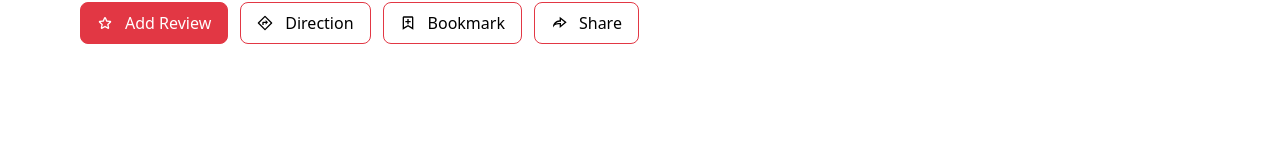
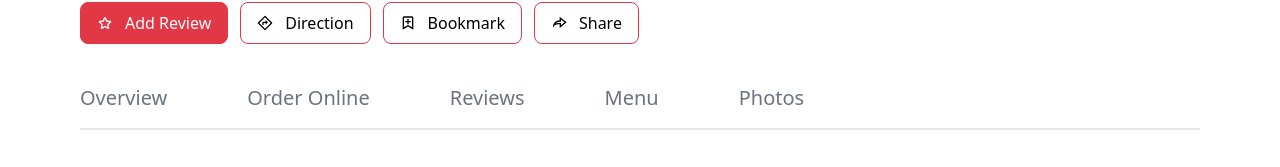
Before and after one commit to ananya-01/Zomato_Clone, a React (Create React App) app in the folder client/: page /restaurant/1 in a window 1280 px wide. Shown: the part 652-819 px from the top of the page. Built offline with nearby package versions, Linux system fonts and the light colour scheme.

Commit message:
Add restaurant tabs

```diff
--- a/client/src/App.jsx
+++ b/client/src/App.jsx
@@ -17,6 +17,11 @@ function App() {
     </Route>
       <HomeLayoutHOC path="/:type" exact component={Home} />
       <RestaurantLayoutHOC  path="/restaurant/:id" exact component={Temp} />
+      <RestaurantLayoutHOC  path="/restaurant/:id/overview" exact component={Temp} />
+      <RestaurantLayoutHOC  path="/restaurant/:id/order-online" exact component={Temp} />
+      <RestaurantLayoutHOC  path="/restaurant/:id/menu" exact component={Temp} />
+      <RestaurantLayoutHOC  path="/restaurant/:id/reviews" exact component={Temp} />
+      <RestaurantLayoutHOC  path="/restaurant/:id/photos" exact component={Temp} />
     </>
   );
 }
--- a/client/src/Layout/Restaurant.layout.jsx
+++ b/client/src/Layout/Restaurant.layout.jsx
@@ -8,6 +8,7 @@ import RestaurantNavbar from "../components/Navbar/restaurantNavbar";
 import ImageGrid from "../components/restaurant/ImageGrid";
 import InfoButtons from "../components/restaurant/InfoButtons";
 import RestaurantInfo from "../components/restaurant/RestaurantInfo";
+import TabContainer from "../components/restaurant/Tabs";
 
 const RestaurantLayout = () => {
     return(
@@ -43,6 +44,10 @@ const RestaurantLayout = () => {
                     <RiShareForwardLine /> Share
                 </InfoButtons>
             </div>
+            <div className="my-10">
+                <TabContainer></TabContainer>
+            </div>
+
        </div>
         </>
     );
--- /dev/null
+++ b/client/src/components/restaurant/Tabs.jsx
@@ -0,0 +1,64 @@
+import React from "react";
+import classnames from "classnames";
+import { useLocation, Link, useParams } from "react-router-dom";
+
+const Tab = (props) => {
+  const { id } = useParams();
+  return (
+    <Link to={`/restaurant/${id}/${props.route}`}>
+      <div
+        className={classnames("text-gray-500 relative font-light ", {
+          "text-zomato-400 font-semibold ": props.isActive,
+        })}
+      >
+        <h3 className="text-lg md:text-xl">{props.title}</h3>
+      </div>
+    </Link>
+  );
+};
+
+const TabContainer = (props) => {
+  const location = useLocation();
+
+  const currentPath = location.pathname;
+
+  const tabs = [
+    {
+      title: "Overview",
+      route: "overview",
+      isActive: currentPath.includes("overview"),
+    },
+    {
+      title: "Order Online",
+      route: "order-online",
+      isActive: currentPath.includes("order-online"),
+    },
+    {
+      title: "Reviews",
+      route: "reviews",
+      isActive: currentPath.includes("reviews"),
+    },
+    {
+      title: "Menu",
+      route: "menu",
+      isActive: currentPath.includes("menu"),
+    },
+    {
+      title: "Photos",
+      route: "photos",
+      isActive: currentPath.includes("photos"),
+    },
+  ];
+
+  return (
+    <>
+      <div className="flex relative items-center pb-4 gap-8 md:gap-20 overflow-x-scroll border-b-2">
+        {tabs.map((tab) => (
+          <Tab {...tab} key={`123${tab.route}`} />
+        ))}
+      </div>
+    </>
+  );
+};
+
+export default TabContainer;
```
